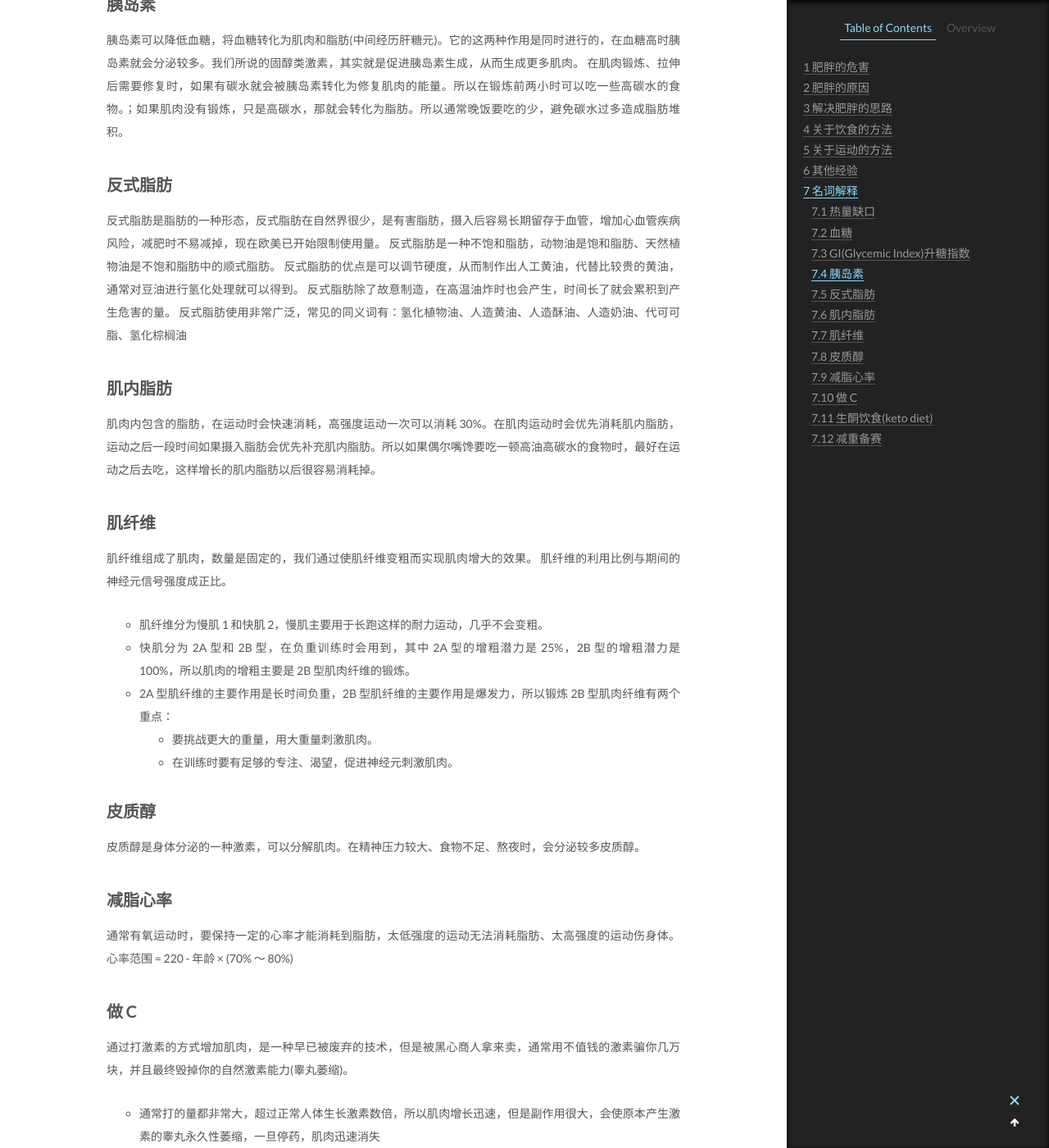
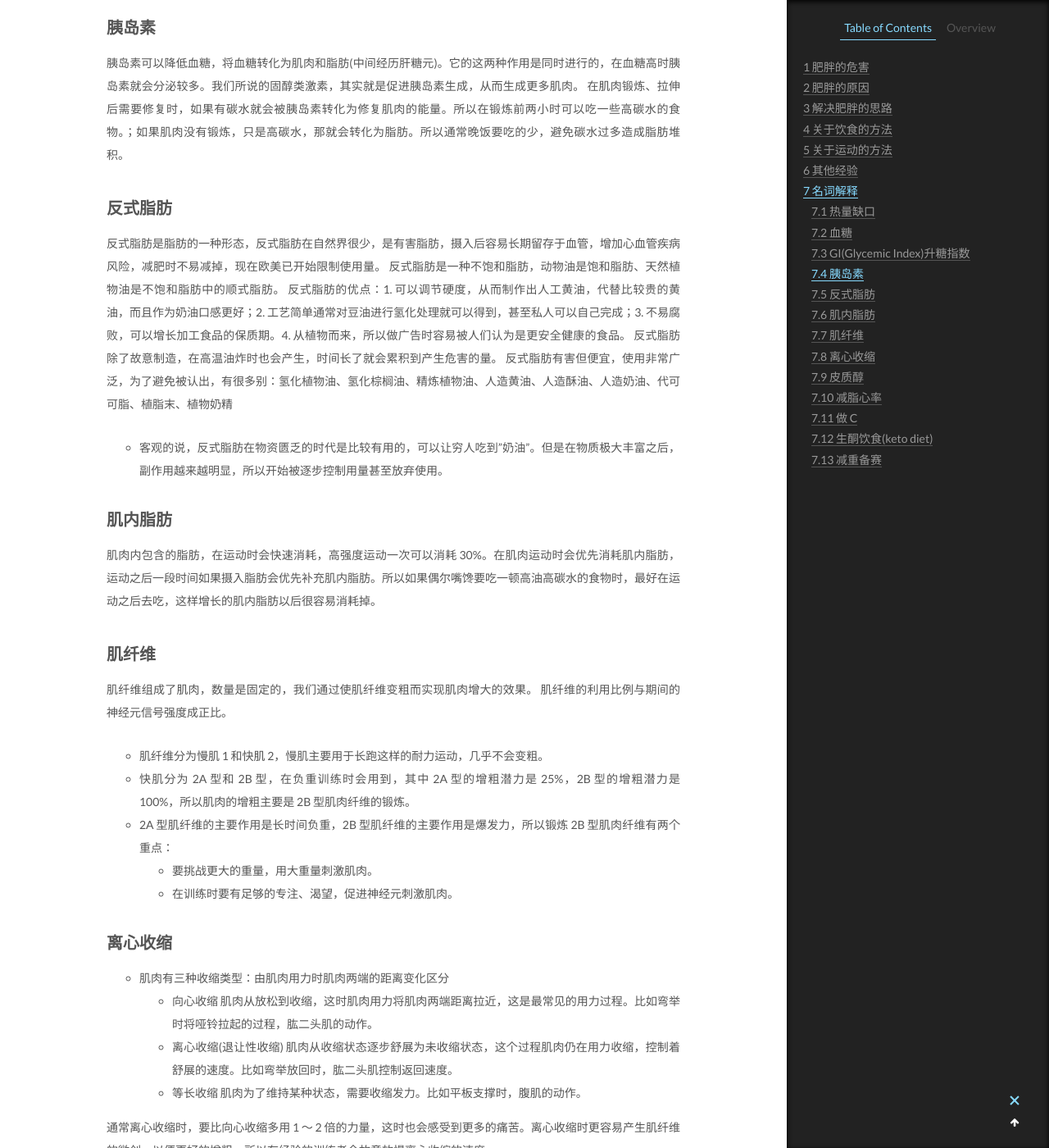
Before and after one commit to CodeHunter2006/CodeHunter2006.github.io, a Jekyll site: the page built from _posts/2020-06-07-Lose_Weight.md, in a window 1280 px wide and 1400 px high, scrolled down 8808 px. Shown: the whole window at 82% size. Built offline with Jekyll 4.4.1, drawn with Linux system fonts in a browser that asks for light colours; some of the changed text lies outside the part shown.

Commit message:
[doc]: add contents.

```diff
--- a/_posts/2020-06-07-Lose_Weight.md
+++ b/_posts/2020-06-07-Lose_Weight.md
@@ -52,6 +52,7 @@
 - 如果到点没有吃饭，可能会暴饮暴食。在抽屉里备有充饥的食物，或者在吃饭前提前吃一点有饱腹感的食物
 - 尽量避免吃"细粮"比如：油、糖、米、面、高糖水果(西瓜、榴莲、芒果)。吃更接近原始人时代的食物例如：红薯、糯玉米、鸡蛋、全麦面包。因为这些"粗粮"消化过程比较长，不容易突然血糖升高，有利于饱腹感，同时消化本身也会消耗一些能量。
 - 用薄荷 App 等软件计算基础代谢，记录食物摄入及运动消耗，创造合适的热量缺口。缺口过大可能会影响正常生活。
+- 注意调节情绪、环境、饥饿程度，避免暴饮暴食，把胃撑大了，之后吃同样体积的食物饱腹感更差
 
 ## 食物能量
 
@@ -270,9 +271,11 @@
 
 反式脂肪是脂肪的一种形态，反式脂肪在自然界很少，是有害脂肪，摄入后容易长期留存于血管，增加心血管疾病风险，减肥时不易减掉，现在欧美已开始限制使用量。
 反式脂肪是一种不饱和脂肪，动物油是饱和脂肪、天然植物油是不饱和脂肪中的顺式脂肪。
-反式脂肪的优点是可以调节硬度，从而制作出人工黄油，代替比较贵的黄油，通常对豆油进行氢化处理就可以得到。
+反式脂肪的优点：1. 可以调节硬度，从而制作出人工黄油，代替比较贵的黄油，而且作为奶油口感更好；2. 工艺简单通常对豆油进行氢化处理就可以得到，甚至私人可以自己完成；3. 不易腐败，可以增长加工食品的保质期。4. 从植物而来，所以做广告时容易被人们认为是更安全健康的食品。
 反式脂肪除了故意制造，在高温油炸时也会产生，时间长了就会累积到产生危害的量。
-反式脂肪使用非常广泛，常见的同义词有：氢化植物油、人造黄油、人造酥油、人造奶油、代可可脂、氢化棕榈油
+反式脂肪有害但便宜，使用非常广泛，为了避免被认出，有很多别：氢化植物油、氢化棕榈油、精炼植物油、人造黄油、人造酥油、人造奶油、代可可脂、植脂末、植物奶精
+
+- 客观的说，反式脂肪在物资匮乏的时代是比较有用的，可以让穷人吃到"奶油"。但是在物质极大丰富之后，副作用越来越明显，所以开始被逐步控制用量甚至放弃使用。
 
 ## 肌内脂肪
 
@@ -288,6 +291,22 @@
 - 2A 型肌纤维的主要作用是长时间负重，2B 型肌纤维的主要作用是爆发力，所以锻炼 2B 型肌肉纤维有两个重点：
   1. 要挑战更大的重量，用大重量刺激肌肉。
   2. 在训练时要有足够的专注、渴望，促进神经元刺激肌肉。
+
+## 离心收缩
+
+- 肌肉有三种收缩类型：由肌肉用力时肌肉两端的距离变化区分
+  1. 向心收缩
+     肌肉从放松到收缩，这时肌肉用力将肌肉两端距离拉近，这是最常见的用力过程。比如弯举时将哑铃拉起的过程，肱二头肌的动作。
+  2. 离心收缩(退让性收缩)
+     肌肉从收缩状态逐步舒展为未收缩状态，这个过程肌肉仍在用力收缩，控制着舒展的速度。比如弯举放回时，肱二头肌控制返回速度。
+  3. 等长收缩
+     肌肉为了维持某种状态，需要收缩发力。比如平板支撑时，腹肌的动作。
+
+通常离心收缩时，要比向心收缩多用 1 ～ 2 倍的力量，这时也会感受到更多的痛苦。离心收缩时更容易产生肌纤维的微创，以便更好的增粗。所以有经验的训练者会故意放慢离心收缩的速度。
+
+放慢离心收缩的速度还有一个好处：由于肌肉相比关节更容易锻炼，所以快速动作容易使关节受伤。放慢离心收缩速度，可以使力量更多的作用于肌肉、降低对关节的冲击力，从而保护关节。
+
+为了更好的利用离心收缩，通常以`3 1 6`的节奏来进行动作：3 秒向心收缩、1 秒维持、6 秒离心收缩。
 
 ## 皮质醇
 
```
